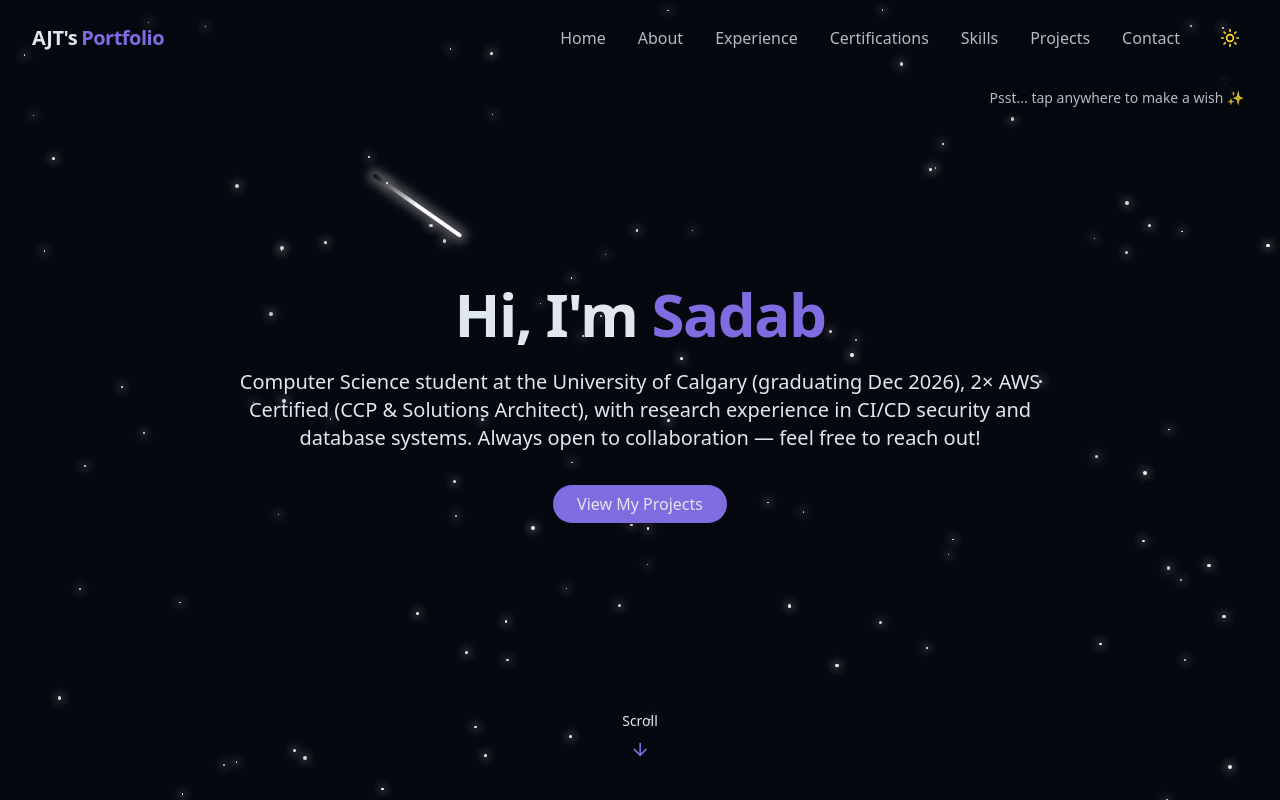
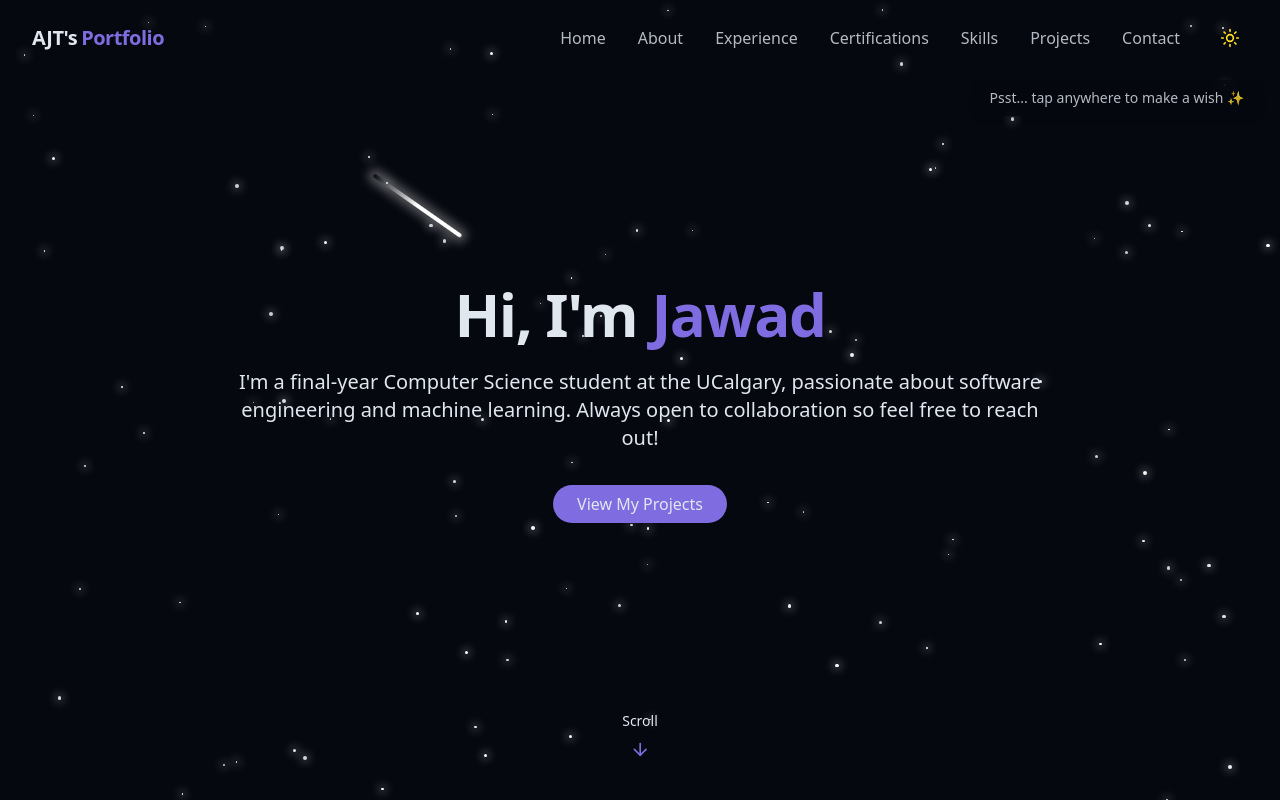
Before and after one commit to Ahmed-Jawad-Tahmid/personal-portfolio, a React (Vite) app: page / in a window 1280 px wide. Shown: the top 800 px of the page. Built offline with nearby package versions, Linux system fonts and the light colour scheme.

Commit message:
Update HeroSection.jsx

```diff
--- a/src/components/HeroSection.jsx
+++ b/src/components/HeroSection.jsx
@@ -12,12 +12,14 @@ export const HeroSection = () => {
             <span className="opacity-0 animate-fade-in-delay-1"> Hi, I'm</span>
             <span className="text-primary opacity-0 animate-fade-in-delay-3">
               {" "}
-              Sadab
+              Jawad
             </span>
           </h1>
 
           <p className="text-lg md:text-xl text-muted-foreground max-2-2xl mx-auto opacity-0 animate-fade-in-delay-4">
-            Computer Science student at the University of Calgary (graduating Dec 2026), 2× AWS Certified (CCP &amp; Solutions Architect), with research experience in CI/CD security and database systems. Always open to collaboration — feel free to reach out!
+            I'm a final-year Computer Science student at the UCalgary,
+            passionate about software engineering and machine learning.
+            Always open to collaboration so feel free to reach out!
           </p>
 
           <div className="pt-4 opacity-0 animate-fade-in-delay-4">
```
